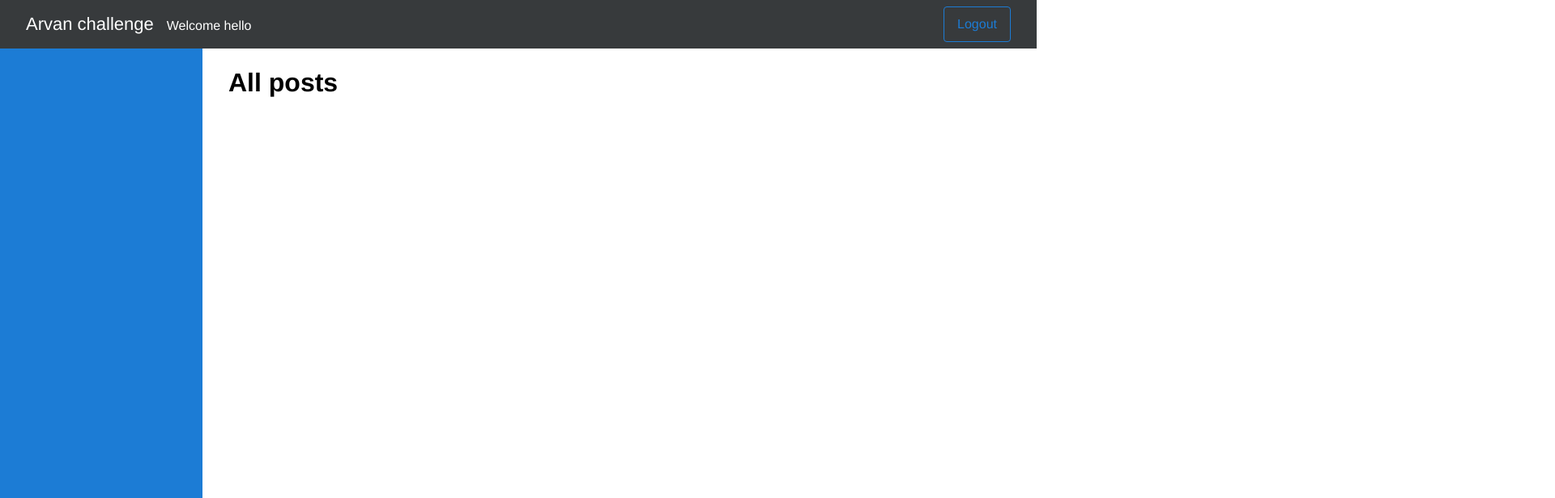
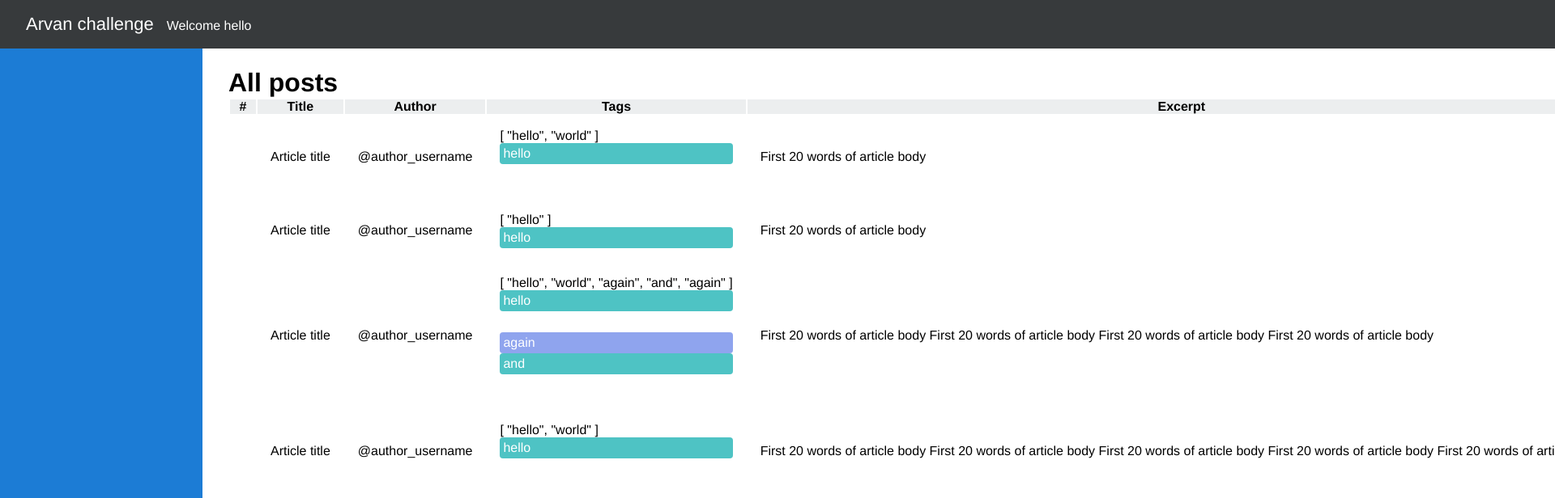
Before and after one commit to sadeq76/arvan-front-end-challenge, a Vue app: page / in a window 1280 px wide. Shown: the top 616 px of the page at 81% size, 1920 px wide, since content can reach past the window. Built offline with nearby package versions, Linux system fonts and the light colour scheme.

Commit message:
unfinished commit:  working on table

```diff
--- a/src/assets/scss/components/_index.scss
+++ b/src/assets/scss/components/_index.scss
@@ -1,2 +1,3 @@
 @import './input';
 @import './btn';
+@import './table';
--- /dev/null
+++ b/src/assets/scss/components/_table.scss
@@ -0,0 +1,28 @@
+.a-table {
+  width: 100%;
+  overflow-x: scroll;
+
+  thead {
+    tr {
+      padding-inline: 1rem;
+      padding-block: 0.75rem;
+      background-color: rgb($silver-color);
+      th {
+        width: fit-content;
+      }
+    }
+  }
+
+  tbody {
+    tr {
+      padding-inline: 1rem;
+      padding-block: 0.75rem;
+      td {
+        width: fit-content;
+        text-overflow: ellipsis;
+        white-space: nowrap;
+        padding: 1rem;
+      }
+    }
+  }
+}
--- /dev/null
+++ b/src/components/ATable.vue
@@ -0,0 +1,26 @@
+<script lang="ts" setup>
+import type { TableProps } from '@/models/props/table'
+const props = defineProps<TableProps>()
+</script>
+
+<template>
+  <table class="a-table">
+    <thead>
+      <tr>
+        <th v-for="column in props.columns" :key="column.key">{{ column.title }}</th>
+      </tr>
+    </thead>
+
+    <tbody>
+      <tr v-for="(item, index) in props.items" :key="index">
+        <td v-for="cell in columns" :key="cell.key">
+          <span v-if="item[cell.key]">
+            {{ item[cell.key] }}
+          </span>
+
+          <slot :name="cell.key" v-bind="item"></slot>
+        </td>
+      </tr>
+    </tbody>
+  </table>
+</template>
--- /dev/null
+++ b/src/models/props/table-columns.ts
@@ -0,0 +1,4 @@
+export interface TableColumns {
+  title: string
+  key: string
+}
--- /dev/null
+++ b/src/models/props/table.ts
@@ -0,0 +1,5 @@
+import type { TableColumns } from '@/models/props/table-columns'
+export interface TableProps {
+  columns: TableColumns[]
+  items: Record<string | number, any>
+}
--- a/src/views/DashboardView.vue
+++ b/src/views/DashboardView.vue
@@ -1,7 +1,92 @@
-<script setup lang="ts"></script>
+<script setup lang="ts">
+import { reactive } from 'vue'
+import { useI18n } from 'vue-i18n'
+
+// Types
+import type { TableProps } from '@/models/props/table'
+
+// Components
+import ATable from '@/components/ATable.vue'
+
+const { t } = useI18n()
+
+const tableProps = reactive<TableProps>({
+  columns: [
+    { key: 'index', title: '#' },
+    { key: 'title', title: t('title') },
+    { key: 'author', title: t('author') },
+    { key: 'tags', title: t('tags') },
+    { key: 'excerpt', title: t('excerpt') },
+    { key: 'created', title: t('created') }
+  ],
+  items: [
+    {
+      title: 'Article title',
+      author: '@author_username',
+      tags: ['hello', 'world'],
+      excerpt: 'First 20 words of article body',
+      created: ''
+    },
+    {
+      title: 'Article title',
+      author: '@author_username',
+      tags: ['hello'],
+      excerpt: 'First 20 words of article body',
+      created: ''
+    },
+    {
+      title: 'Article title',
+      author: '@author_username',
+      tags: ['hello', 'world', 'again', 'and', 'again'],
+      excerpt:
+        'First 20 words of article body First 20 words of article body First 20 words of article body First 20 words of article body',
+      created: ''
+    },
+    {
+      title: 'Article title',
+      author: '@author_username',
+      tags: ['hello', 'world'],
+      excerpt:
+        'First 20 words of article body First 20 words of article body First 20 words of article body First 20 words of article body First 20 words of article body',
+      created: ''
+    },
+    {
+      title: 'Article title',
+      author: '@author_username',
+      tags: ['hello', 'world'],
+      excerpt:
+        'First 20 words of article body First 20 words of article body First 20 words of article body First 20 words of article body First 20 words of article body',
+      created: ''
+    }
+  ]
+})
+</script>
 
 <template>
   <div>
     <h1>{{ $t('allPosts') }}</h1>
+
+    <a-table v-bind="tableProps">
+      <template #tags="{ tags }">
+        <div v-for="tag in tags" :key="tag" class="tag">{{ tag }}</div>
+      </template>
+    </a-table>
   </div>
 </template>
+
+<style lang="scss" scoped>
+.tag {
+  color: white;
+  padding: 0.25rem;
+  border-radius: 0.25rem;
+}
+.tag:nth-child(3n + 4) {
+  background-color: #e3b4d0;
+}
+.tag:nth-child(3n + 2) {
+  background-color: #4ec3c4;
+}
+.tag:nth-child(3n + 1) {
+  background-color: #8fa4ee;
+}
+</style>
```
Also changed, not shown: 2 other files (tests, documents, lock files or other folders).
